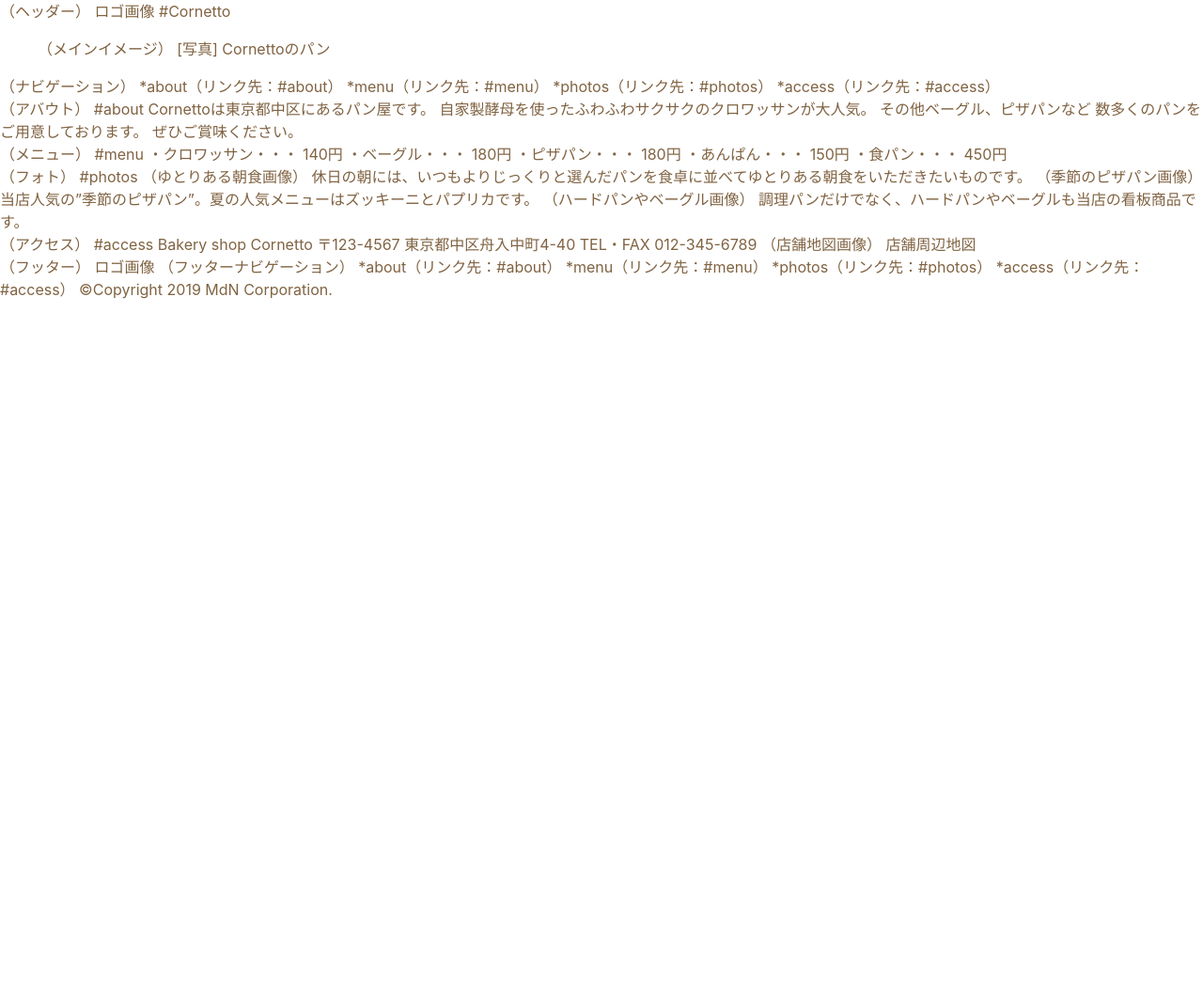
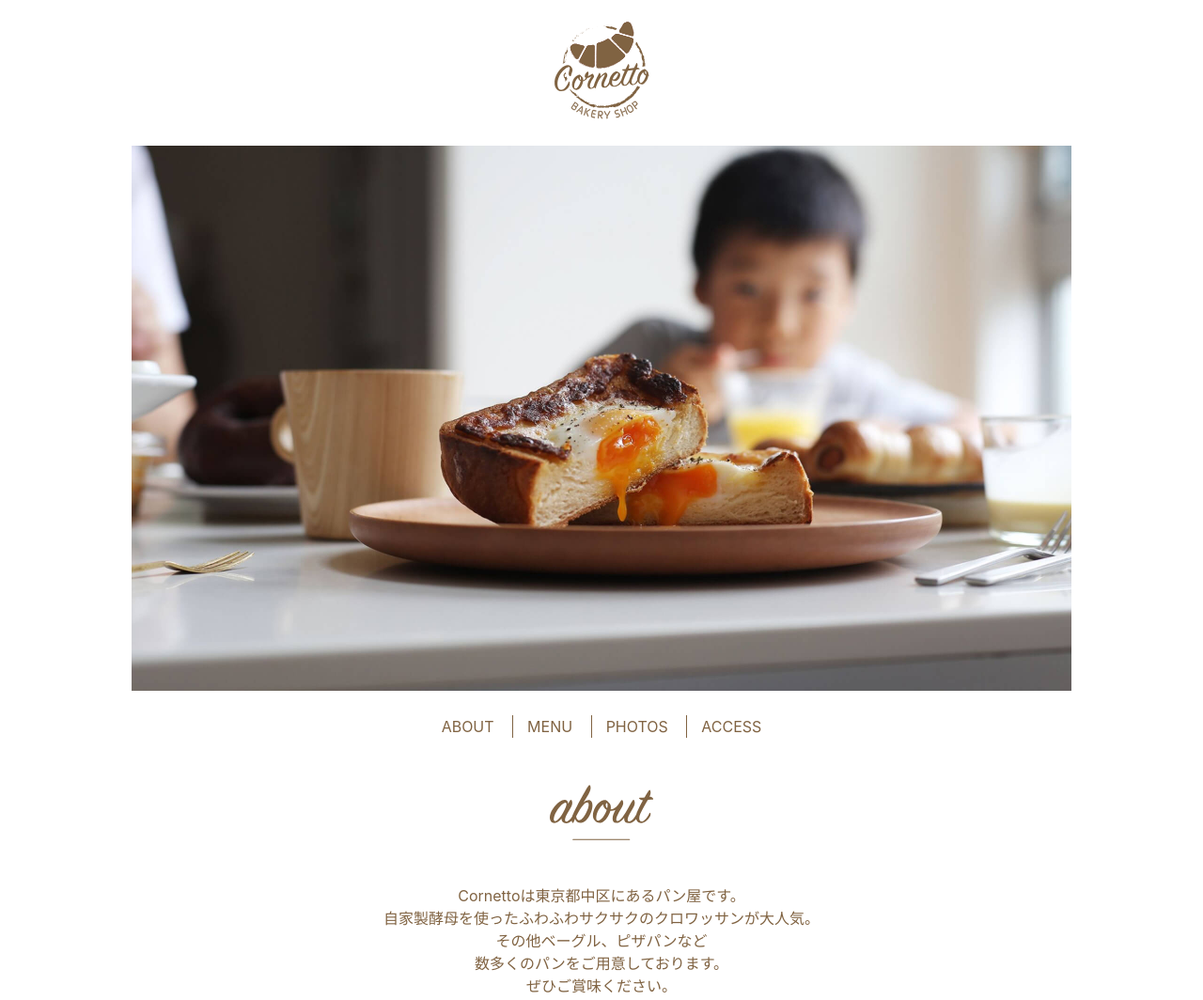
Before and after one commit to kokubunshuto/S1A310, a plain HTML site: page lesson6/index.html in a window 1280 px wide. Shown: the top 1064 px of the page at 94% size. Before the commit the page ends 800 px from the top, so only its background shows below. Drawn offline with Linux system fonts and the light colour scheme.

Commit message:
Add files via upload

```diff
--- a/lesson6/css/style.css
+++ b/lesson6/css/style.css
@@ -15,7 +15,37 @@ body {
 }
 
 /* 各要素の初期スタイル調整 */
-
+h1,h2{
+  margin-top: 0;
+  margin-bottom: 30px;
+  line-height: 1.2;
+}
+a{
+  color: #806342;
+  text-decoration: none;
+}
+a:hover{
+  text-decoration: underline;
+}
+p{
+  margin-top: 0;
+  margin-bottom: 1em;
+}
+ul{
+  margin: 1em 0;
+  padding: 0;
+  list-style: none;
+}
+figure{
+  margin: 0;
+}
+img{
+  max-width: 100%;
+  height: auto;
+}
+address{
+  font-style: normal;
+}
 /* 初期スタイル調整ここまで */
 
 
@@ -25,50 +55,88 @@ body {
 
 /* ヘッダー */
 .header {
-   /* 横幅の指定 */
-   /* 左右中央揃え */
-   /* 上下・左右の内余白 */
+  width: 1000px; /* 横幅の指定 */
+   margin: 0 auto;/* 左右中央揃え */
+   padding: 20px 0;/* 上下・左右の内余白 */
 }
 
 /* ロゴ */
 .logo {
-   /* 上下左右の外余白 */
-   /* テキスト中央揃え */
+   margin: 0;/* 上下左右の外余白 */
+   text-align: center;/* テキスト中央揃え */
 }
 
 /* メイン */
-
+.main{
+  width: 1000px;
+  margin: 0 auto;
+}
 /* トップ（メインイメージ） */
-
+.top{
+  margin-bottom: 20px;
+  text-align: center;
+}
 /* ナビゲーション */
-
+.nav{
+  margin-bottom: 50px;
+  text-align: center;
+}
 /* ナビリスト */
-
+.nav-list li{
+  display: inline-block;
+  margin: 0;
+  border-left: 1px solid #806342;
+}
+.nav-list li:first-child{
+  border-left: none;
+}
+.nav-list a{
+  display: inline-block;
+  padding: 0 15px;
+  line-height: 1.2;
+  text-transform: uppercase;
+}
 /* セクション */
-
+.section{
+  margin: 0 auto 80px;
+}
 /* 見出し */
-
+.heading{
+  margin-bottom: 40px;
+  text-align: center;
+}
 /* アバウト */
-
+.about{
+  text-align: center;
+}
 /* メニュー */
-
+.menu{
+  text-align: center;
+}
 
 /* メニューリスト */
 .menu-list {
-   /* ul要素の横幅を自動的に定めている */
-   /* 左のマージン */
-   /* リストの先頭にリストマーク（・）をつける */
-   /* テキスト左揃え */
+   display: inline-block;/* ul要素の横幅を自動的に定めている */
+   margin-left: 30px;/* 左のマージン */
+   list-style: disc;/* リストの先頭にリストマーク（・）をつける */
+   text-align: left;/* テキスト左揃え */
 }
 .menu-list li {
-   /* 下のマージン */
+   margin-bottom: 10px;/* 下のマージン */
 }
 
 /* フォト */
-
+.photos{
+  width: 750px;
+}
 
 /* フォトリスト */
-
+.photos-list li{
+  margin-bottom: 30px;
+}
+.photos figcaption{
+  font-size: 12px;
+}
 
 /* アクセス */
 .access {
@@ -78,11 +146,11 @@ body {
 /* アクセス 左右横並び */
 .access-row {
   /* flexbox（横並びにする要素の親に指定） */
-
+  display: flex;
   /* flexboxの中身を左右均等に配置する */
-
+  justify-content: space-between;
   /* flexboxの中身の上下を中央揃えにする */
-
+  align-items: center;
   margin: 0 auto;
 }
 
@@ -99,7 +167,7 @@ body {
 /* 右側（フレックスアイテム） */
 .access-map {
   /* フレックスアイテムへの指定 */
-
+  flex: 0 1 295px;
   max-width: 295px;
 }
 
@@ -114,7 +182,7 @@ body {
 /* フッターの中身 */
 .footer-container {
   /* flexbox（横並びにする要素の親に指定） */
-
+  display: flex;
   width: 660px;
   margin: 0 auto;
 }
@@ -122,7 +190,7 @@ body {
 /* フッターロゴ（左側） */
 .footer-logo {
   /* フレックスアイテムへの指定 */
-
+  flex: 0 1 200px;
   max-width: 200px;
   margin: 0;
 }
@@ -130,7 +198,7 @@ body {
 /* フッター その他要素（右側） */
 .footer-body {
   /* フレックスアイテムへの指定 */
-
+  flex: 0 1 auto;
   padding-top: 20px;
 }
 
--- a/lesson6/index.html
+++ b/lesson6/index.html
@@ -1,5 +1,6 @@
 <!DOCTYPE html>
 <html lang="ja">
+
 <head>
   <meta charset="UTF-8" />
   <!-- ページタイトル -->
@@ -7,7 +8,7 @@
   <!-- ページのキーワード -->
   <meta name="keywords" content="焼き立て,パン,こだわり,東京都" />
   <!-- デスクリプション：ページの説明 -->
-    <meta name="description" content="焼きたてパン屋Cornettoのホームページです。"/>
+  <meta name="description" content="焼きたてパン屋Cornettoのホームページです。" />
   <!-- ファビコンのリンク -->
   <link rel="shortcut icon" href="img/favicon.ico" />
   <!-- リセットCSSの読み込み -->
@@ -15,87 +16,114 @@
   <!-- スタイルの読み込み -->
   <link rel="stylesheet" href="css/style.css" />
 </head>
+
 <body>
-    <header>
-    （ヘッダー）
-    ロゴ画像
-    #Cornetto
+  <header class="header">
+    <h1 class="logo">
+      <img src="img/logo.svg" alt="Cornetto">
+    </h1>
   </header>
 
   <!-- <main>の中身をマークアップ -->
-    <main>
-    <figure>
-    （メインイメージ）
-    [写真]
-    Cornettoのパン
+  <main class="main">
+    <figure class="top">
+      <img src="img/top.jpg" alt="Cornettoのパン">
     </figure>
 
-    <nav>
-    （ナビゲーション）
-    *about（リンク先：#about）
-    *menu（リンク先：#menu）
-    *photos（リンク先：#photos）
-    *access（リンク先：#access）
+    <nav class="nav">
+      <ul class="nav-list">
+        <li><a href="#about">about</a></li>
+        <li><a href="#menu">menu</a></li>
+        <li><a href="#photos">photos</a></li>
+        <li><a href="access">access</a></li>
+      </ul>
     </nav>
 
-    <section>
-    （アバウト）
-    #about
-    Cornettoは東京都中区にあるパン屋です。
-    自家製酵母を使ったふわふわサクサクのクロワッサンが大人気。
-    その他ベーグル、ピザパンなど
-    数多くのパンをご用意しております。
+    <section class="section about" id="about">
+      <h2 class="heading">
+        <img src="img/ttl_about.svg" alt="about">
+      </h2>
+      <p>Cornettoは東京都中区にあるパン屋です。<br>
+        自家製酵母を使ったふわふわサクサクのクロワッサンが大人気。<br>
+        その他ベーグル、ピザパンなど<br>
+        数多くのパンをご用意しております。<br>
         ぜひご賞味ください。
+      </p>
     </section>
 
-    <section>
-    （メニュー）
-    #menu
-    ・クロワッサン・・・ 140円
-    ・ベーグル・・・ 180円
-    ・ピザパン・・・ 180円
-    ・あんぱん・・・ 150円
-    ・食パン・・・ 450円
+    <section class="section menu" id="menu">
+      <h2 class="heading">
+        <img src="img/ttl_menu.svg" alt="menu">
+      </h2>
+      <ul class="menu-list">
+        <li>・クロワッサン・・・ 140円</li>
+        <li>・ベーグル・・・ 180円</li>
+        <li>・ピザパン・・・ 180円</li>
+        <li>・あんぱん・・・ 150円</li>
+        <li>・食パン・・・ 450円</li>
+      </ul>
     </section>
 
-    <section>
-    （フォト）
-    #photos
-
-    （ゆとりある朝食画像）
-    休日の朝には、いつもよりじっくりと選んだパンを食卓に並べてゆとりある朝食をいただきたいものです。
-
-    （季節のピザパン画像）
-    当店人気の”季節のピザパン”。夏の人気メニューはズッキーニとパプリカです。
-
-    （ハードパンやベーグル画像）
-    調理パンだけでなく、ハードパンやベーグルも当店の看板商品です。
+    <section class="section photos" id="photos">
+      <h2 class="heading">
+        <img src="ing/ttl_photos.svg" alt="photos">
+      </h2>
+      <ul class="photos-list">
+        <li>
+          <figure>
+            <img src="img/photos_01.jpg" alt="ゆとりある朝食画像">
+            <figcaption>休日の朝には、いつもよりじっくりと選んだパンを食卓に並べてゆとりある朝食をいただきたいものです。</figcaption>
+          </figure>
+        </li>
+        <li>
+          <figure>
+            <img src="img/photos_02.jpg" alt="季節のピザパン画像">
+            <figcaption>当店人気の”季節のピザパン”。夏の人気メニューはズッキーニとパプリカです。</figcaption>
+          </figure>
+        </li>
+        <li>
+          <figure>
+            <img src="img/photos_03.jpg" alt="ハードパンやベーグル画像">
+            <figcaption>調理パンだけでなく、ハードパンやベーグルも当店の看板商品です。</figcaption>
+          </figure>
+        </li>
+      </ul>
     </section>
 
-    <section>
-    （アクセス）
-    #access
-    Bakery shop Cornetto
-    〒123-4567
-    東京都中区舟入中町4-40
-    TEL・FAX 012-345-6789
-
-    （店舗地図画像）
-    店舗周辺地図
+    <section class="section access" id="access">
+      <h2 class="heading">
+        <img src="img/ttl_access.svg" alt="access">
+      </h2>
+      <div class="access-row">
+        <address class="access-address">
+          <strong>Bakery shop Cornetto</strong><br>
+          〒123-4567<br>
+          東京都中区舟入中町4-40<br>
+          <strong>TEL・FAX 012-345-6789</strong>
+        </address>
+        <figure class="access-map">
+          <img src="img/map.png" alt="店舗周辺地図">
+        </figure>
+      </div>
     </section>
   </main>
 
-    <footer>
-    （フッター）
-    ロゴ画像
-
-    （フッターナビゲーション）
-    *about（リンク先：#about）
-    *menu（リンク先：#menu）
-    *photos（リンク先：#photos）
-    *access（リンク先：#access）
-
-    &copy;Copyright 2019 MdN Corporation.
+  <footer class="footer">
+    <div class="footer-container">
+      <p class="footer-logo"><img src="img/logo_w.svg" alt="Cornetto"></p>
+      <div class="footer-body">
+        <nav class="footer-nav">
+          <ul class="footer-nav-list">
+            <li><a href="#about">about</a></li>
+            <li><a href="#menu">about</a></li>
+            <li><a href="#photos">about</a></li>
+            <li><a href="#access">about</a></li>
+          </ul>
+        </nav>
+        <p><small>&copy;Copyright 2019 MdN Corporation.</small></p>
+      </div>
+    </div>
   </footer>
 </body>
+
 </html>
```
Lines whose indentation alone changed are shown as unchanged.
